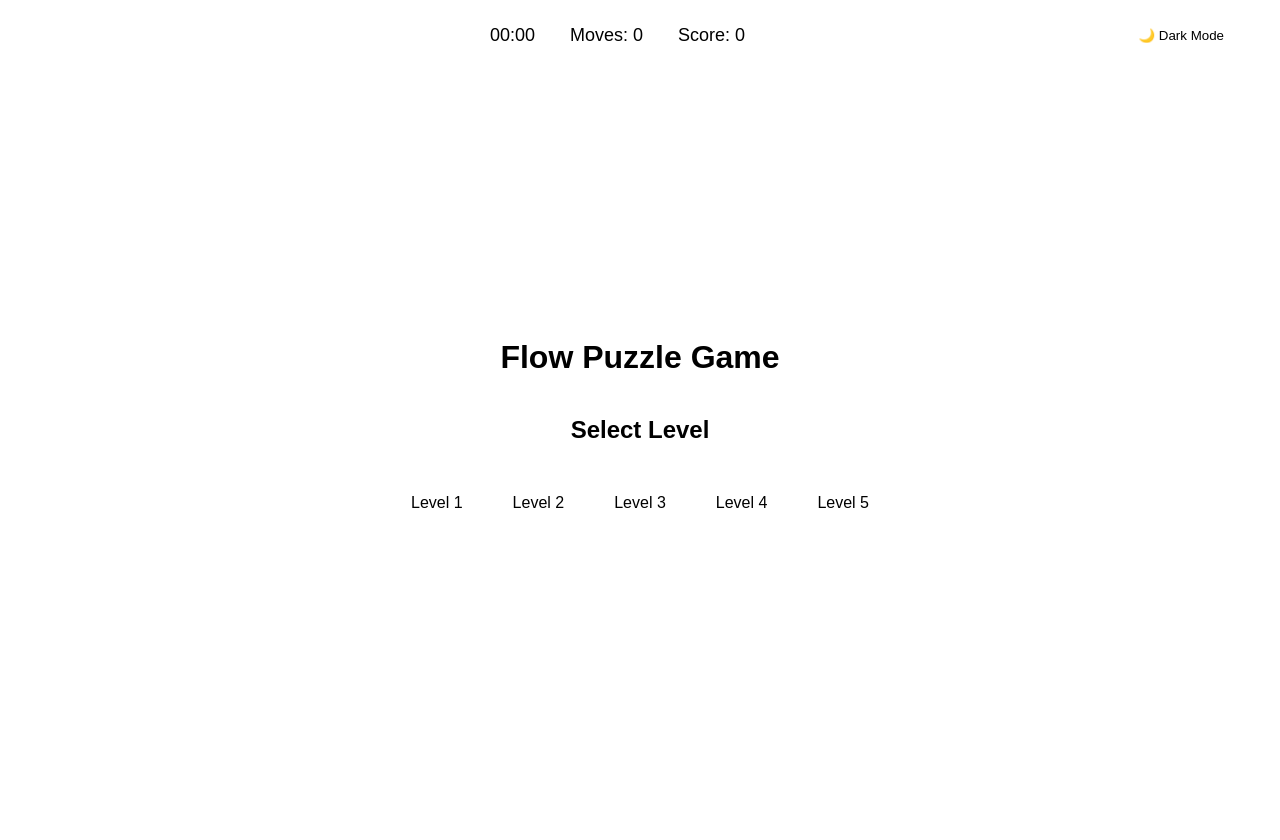
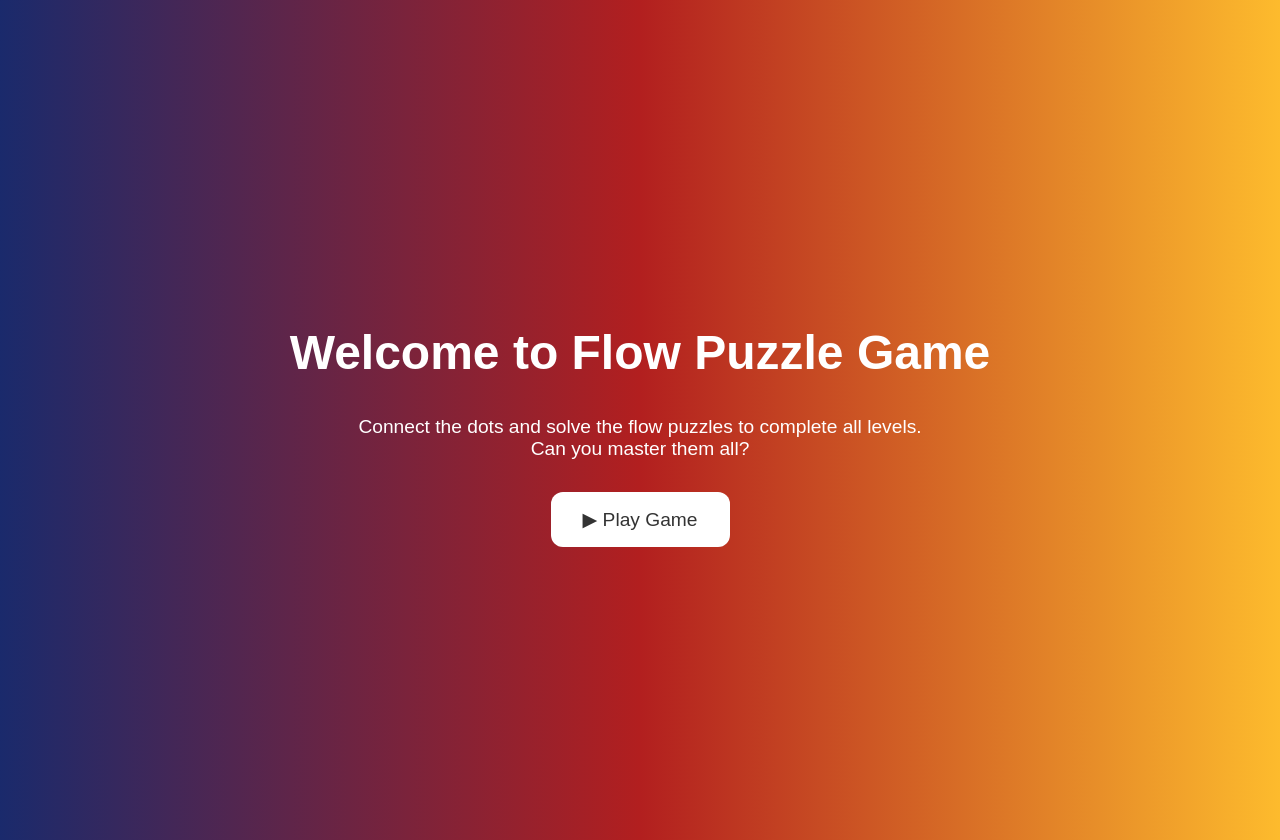
Before and after one commit to saleh-alsaegh/flowFree, a plain HTML site: page index.html in a window 1280 px wide. Drawn offline with nearby package versions, Linux system fonts and the light colour scheme.

Commit message:
index and home are exchaned

```diff
--- a/index.html
+++ b/index.html
@@ -1,41 +1,18 @@
 <!DOCTYPE html>
 <html lang="en">
 <head>
-  <meta charset="UTF-8">
-  <meta name="viewport" content="width=device-width, initial-scale=1.0">
-  <title>Flow Puzzle Game</title>
+  <meta charset="UTF-8" />
+  <meta name="viewport" content="width=device-width, initial-scale=1.0"/>
+  <title>Flow Puzzle Game - Home</title>
   <link rel="icon" type="image/png" href="icon.png">
-  <link rel="stylesheet" href="https://cdnjs.cloudflare.com/ajax/libs/animate.css/4.1.1/animate.min.css">
-  <link rel="stylesheet" href="styles.css">
-</head>
+  <link rel="stylesheet" href="styles.css" />
+  <body class="home">
+
 <body>
-  <div class="header">
-    <div class="stats">
-      <div id="timer">00:00</div>
-      <div id="moves">Moves: 0</div>
-      <div id="score">Score: 0</div>
-    </div>
-    <button id="themeToggle">🌙 Dark Mode</button>
-  </div>
-
-  <div id="levelSelection" class="screen">
-    <h1>Flow Puzzle Game</h1>
-    <h2>Select Level</h2>
-    <div id="levelButtons"></div>
-  </div>
-
-  <div id="gameScreen" class="screen" style="display: none;">
-    <h1>Flow Captive <span id="levelDisplay">Level 1</span></h1>
-    <div id="gameBoard"></div>
-    <div id="controls">
-      <button id="restartButton">Restart</button>
-      <button id="undoButton">Undo (<span id="undoCount">3</span>)</button>
-      <button id="nextLevelButton">Next Level</button>
-      <button id="backButton">Back to Levels</button>
-    </div>
-  </div>
-
-  <script src="https://cdn.jsdelivr.net/npm/canvas-confetti@1.5.1/dist/confetti.browser.min.js"></script>
-  <script src="script.js"></script>
+  <h1>Welcome to Flow Puzzle Game</h1>
+  <p>Connect the dots and solve the flow puzzles to complete all levels. Can you master them all?</p>
+  <a href="home.html">
+    <button class="start-button">▶ Play Game</button>
+  </a>
 </body>
 </html>
--- a/styles.css
+++ b/styles.css
@@ -227,3 +227,42 @@
     font-size: 24px;
     text-shadow: 0 0 3px black;
   }
+  /* Home Screen Styles */
+body.home {
+  display: flex;
+  flex-direction: column;
+  justify-content: center;
+  align-items: center;
+  height: 100vh;
+  margin: 0;
+  text-align: center;
+  background: linear-gradient(to right, #1a2a6c, #b21f1f, #fdbb2d);
+  color: white;
+  font-family: 'Arial', sans-serif;
+}
+
+.home h1 {
+  font-size: 3rem;
+  margin-bottom: 1rem;
+}
+
+.home p {
+  font-size: 1.2rem;
+  max-width: 600px;
+  margin-bottom: 2rem;
+}
+
+.start-button {
+  padding: 1rem 2rem;
+  font-size: 1.2rem;
+  background-color: #ffffff;
+  color: #333;
+  border: none;
+  border-radius: 12px;
+  cursor: pointer;
+  transition: background 0.3s;
+}
+
+.start-button:hover {
+  background-color: #ffcc00;
+}
```
Also changed, not shown: home.html (+33 -3 lines).
